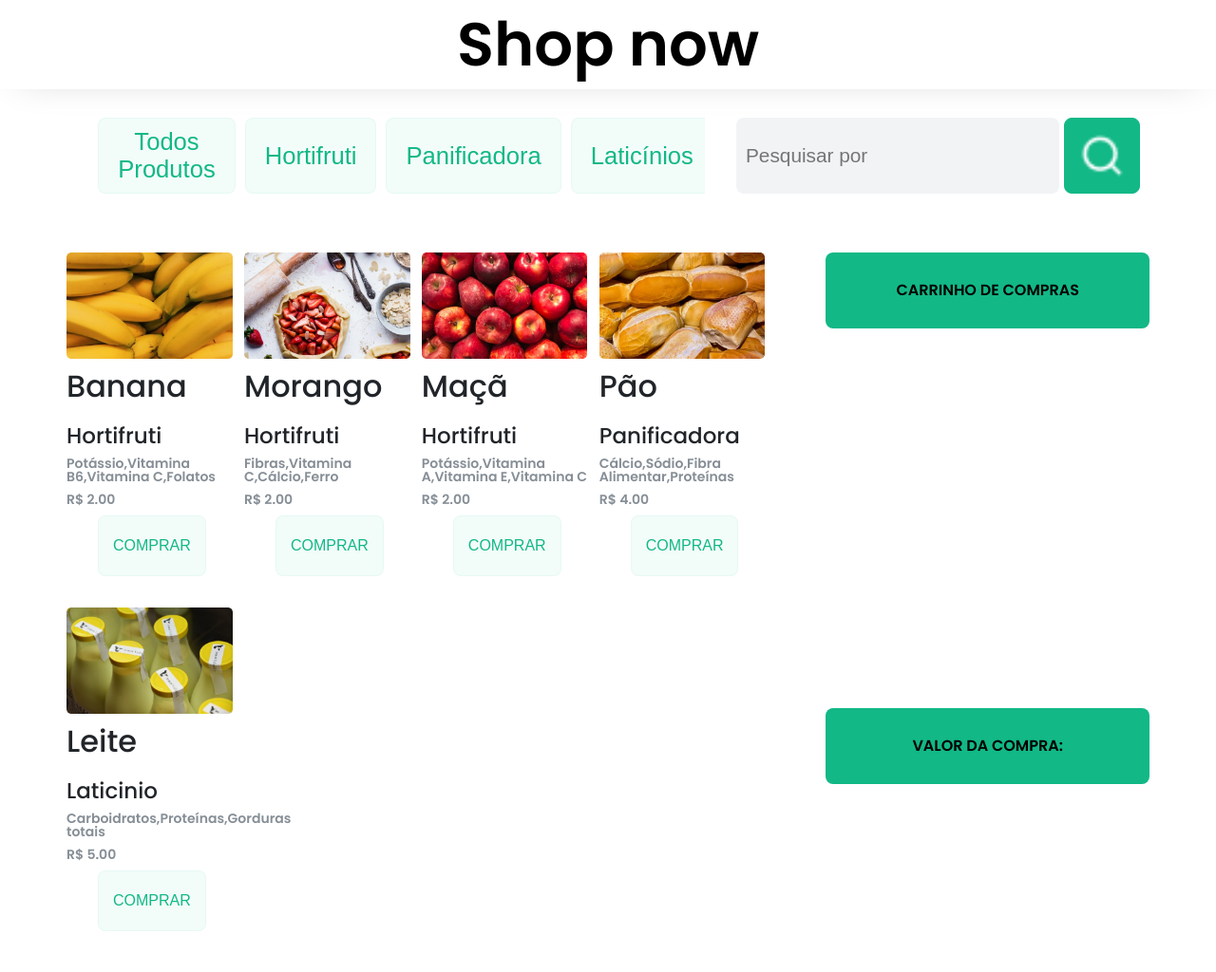
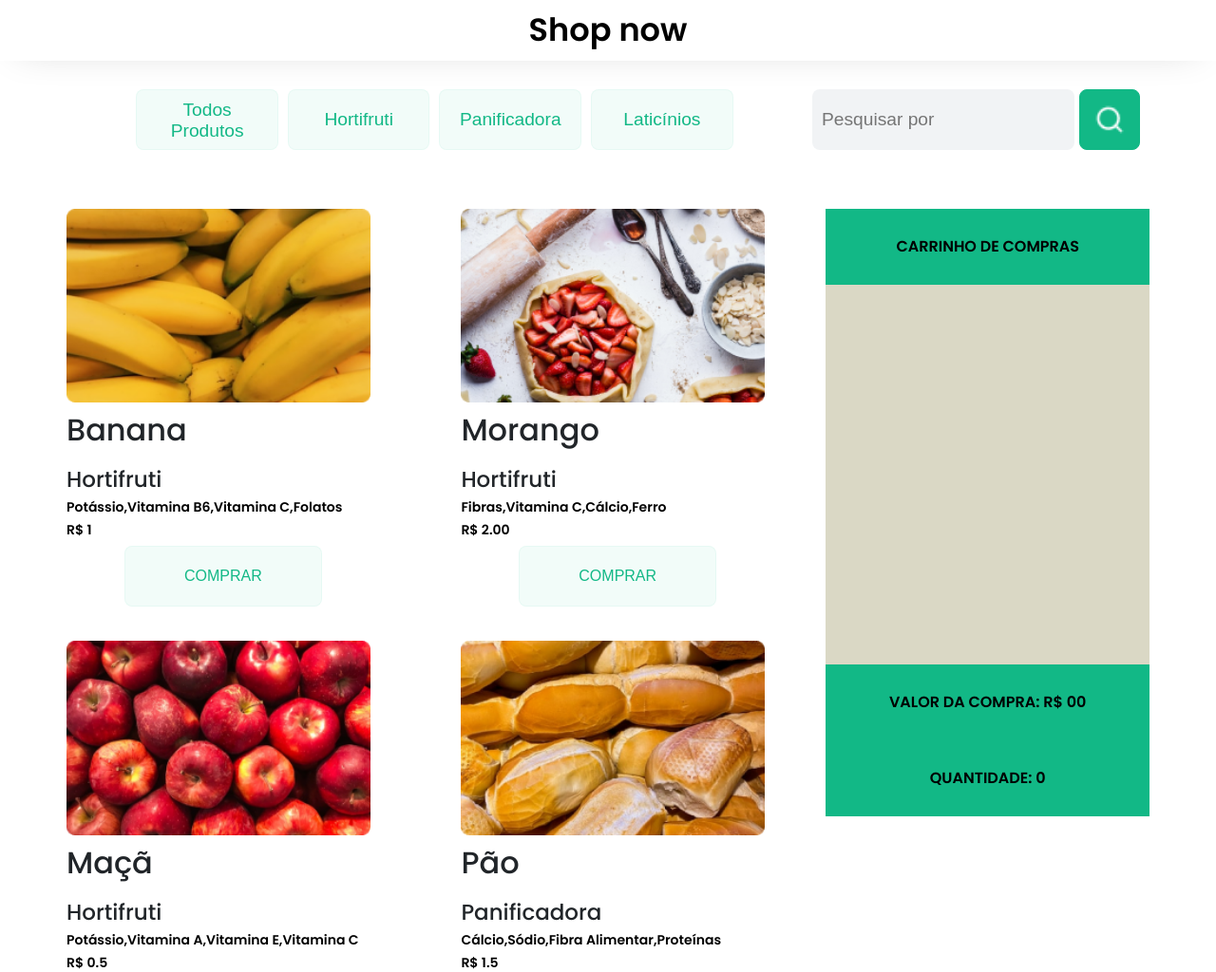
Before and after one commit to davi894/entrega-lista-produtos-m2-sprint-1b-davi894, a plain HTML site: page index.html in a window 1280 px wide. Shown: the top 1024 px of the page at 95% size. Drawn offline with Linux system fonts and the light colour scheme.

Commit message:
validação da promoção do produto

```diff
--- a/index.html
+++ b/index.html
@@ -67,7 +67,9 @@
         <ul class="carrinhoDeCompra__ul">
 
         </ul>
-        <div class="carrinhoDeCompra__valorCompra">VALOR DA COMPRA: <!-- R$ 10,00 --></div>
+        <div class="carrinhoDeCompra__valorCompra">VALOR DA COMPRA:  R$ 00 </div>
+        <div class="carrinhoDeCompra__quantidade">QUANTIDADE: 0</div>
+
       </aside>
     </section>
 
--- a/src/css/style.css
+++ b/src/css/style.css
@@ -12,7 +12,7 @@ header {
 }
 
 header h1 {
-    font-size: 4rem;
+    font-size: 2.1rem;
 }
 
 /* MAIN - PARTE PRINCIPAL */
@@ -34,10 +34,16 @@ main {
     display: flex;
 }
 
-#botoesContainer button {
-    width: 14rem;
-    height: 5rem;
-    font-size: 1.6rem;
+#botoesContainer button,
+.containerBuscaPorNome input,
+.containerBuscaPorNome button {
+    width: 16rem;
+    height: 4rem;
+    font-size: 1.2rem;
+}
+
+.containerBuscaPorNome button {
+    width: 4rem;
 }
 
 .estiloGeralBotoes {
@@ -67,17 +73,6 @@ main {
     display: flex;
     justify-content: space-between;
 }
-
-.containerBuscaPorNome input {
-    width: 20rem;
-    font-size: 1.3rem;
-    height: 5rem;
-}
-
-.containerBuscaPorNome button {
-    width: 5rem;
-}
-
 
 .containerBuscaPorNome button img {
     width: 3rem;
@@ -166,9 +161,9 @@ main {
 }
 
 .containerListaProdutos ul li {
+    width: 20rem;
     border-radius: 8px;
-    transition: ease-in-out 0.1s;
-    width: calc(95% / 4);
+    transition: all 0.1s ease-in-out 0s;
     margin-bottom: 30px;
 }
 
@@ -200,7 +195,6 @@ main {
 
 .containerListaProdutos ul li p {
     font-size: 14px;
-    color: #868e96;
     font-weight: 400;
     margin: 10px 0;
     font-weight: bold;
@@ -272,11 +266,12 @@ main {
 }
 
 .carrinhoDeCompra__titulo,
-.carrinhoDeCompra__valorCompra {
+.carrinhoDeCompra__valorCompra,
+.carrinhoDeCompra__quantidade {
     background-color: #12b886;
     display: flex;
     width: 100%;
-    border-radius: 0.5rem;
+    border-radius: 0rem 0rem 0rem 0rem;
     align-items: center;
     height: 5rem;
     justify-content: center;
@@ -291,6 +286,7 @@ main {
     width: 100%;
     height: 400px;
     overflow-y: auto;
+    background-color: #8d864c52;
 }
 
 .carrinhoDeCompra__li {
--- a/src/js/script.js
+++ b/src/js/script.js
@@ -1,8 +1,7 @@
 // seu código aqui
-
 let arrayBtnClicadoCarrinho = []
 
-function renderizarUl(arrayProdutos) {
+const renderizarUl = (arrayProdutos) => {
 
     let ul = document.querySelector("ul");
 
@@ -23,7 +22,14 @@ function renderizarUl(arrayProdutos) {
         pNutrientes.innerText = element.componentes;
 
         let pPreco = document.createElement("p");
-        pPreco.innerText = `R$ ${element.preco}`;
+        let promocaoConvertida = parseFloat(element.precoPromocao)
+
+         if (element.promocao == true) {
+            let promocao = element.preco - promocaoConvertida
+            pPreco.innerText = `R$ ${promocao}`;
+        } else {
+            pPreco.innerText = `R$ ${element.preco}`;
+        }
 
         let button = document.createElement("button");
         button.innerText = "COMPRAR";
@@ -32,6 +38,7 @@ function renderizarUl(arrayProdutos) {
 
         button.addEventListener("click", function (event) {
             produtos.forEach((element) => {
+                console.log(element)
                 if (event.target.id == element.id) {
                     arrayBtnClicadoCarrinho.push(element);
                     ulcarrinhoCompras(arrayBtnClicadoCarrinho);
@@ -76,13 +83,15 @@ document.getElementById("botoesContainer").addEventListener("click", (event) =>
     }
 })
 
-function ulcarrinhoCompras(redezinadoUlCarrinho) {
+const ulcarrinhoCompras = (redezinadoUlCarrinho) => {
 
     let ulCarrinho = document.querySelector(".carrinhoDeCompra__ul");
 
-    ulCarrinho.innerHTML = " ";
+    ulCarrinho.innerHTML = "";
 
     redezinadoUlCarrinho.forEach((element) => {
+
+        console.log()
 
         let li = document.createElement("li");
         li.classList.add("carrinhoDeCompra__li");
@@ -97,7 +106,15 @@ function ulcarrinhoCompras(redezinadoUlCarrinho) {
 
         let pProdutopreco = document.createElement("p");
         pProdutopreco.classList.add("carrinhoDeCompra__ValorProduto");
-        pProdutopreco.innerText = element.preco.replace(".", ",");
+
+        let promocao = parseFloat(element.preco - element.precoPromocao)
+
+        if (element.promocao == true) {
+            pProdutopreco.innerText = `R$ ${promocao}`.replace(".", ",");
+
+        } else {
+            pProdutopreco.innerText = `R$ ${element.preco}`.replace(".", ",");
+        }
 
         let button = document.createElement("button");
         button.classList.add("removerProdutos");
@@ -107,36 +124,51 @@ function ulcarrinhoCompras(redezinadoUlCarrinho) {
         button.addEventListener("click", (event) => {
             arrayBtnClicadoCarrinho.forEach((element, i) => {
                 if (event.target.id == element.id) {
+
                     arrayBtnClicadoCarrinho.splice(i, 1);
                     ulcarrinhoCompras(arrayBtnClicadoCarrinho);
+
                     filtroParaOSomatorioCarrinho(arrayBtnClicadoCarrinho);
                 }
             })
         })
+
         li.append(img, pNomeProduto, pProdutopreco, button);
         ulCarrinho.appendChild(li);
     })
 
+    quantidade(arrayBtnClicadoCarrinho.length);
+
     return ulCarrinho
 }
 
-function filtroParaOSomatorioCarrinho(somaFiltro) {
+const quantidade = (lengthUlCarrinhoCompras) => {
+
+    let quantidadeCarrinho = document.querySelector(".carrinhoDeCompra__quantidade")
+
+    return quantidadeCarrinho.innerText = `QUANTIDADE: ${lengthUlCarrinhoCompras} `
+}
+
+const filtroParaOSomatorioCarrinho = (somaFiltro) => {
 
     let spanValor = document.querySelector(".carrinhoDeCompra__valorCompra");
 
     let somatorioDoFiltro = 0;
 
-    for (let i = 0; i < somaFiltro.length; i++) {
+    somaFiltro.forEach((element) => {
+        if (element.promocao == true) {
+            let promocao = parseFloat(element.preco - element.precoPromocao)
+            somatorioDoFiltro += promocao
+        } else {
+            somatorioDoFiltro += parseFloat(element.preco)
+        }
+    })
 
-        let precoProduto = somaFiltro[i].preco;
-        let conversao = parseInt(precoProduto);
+    return spanValor.innerText = `VALOR DA COMPRA: R$ ${somatorioDoFiltro} `;
+}
+filtroParaOSomatorioCarrinho()
 
-        somatorioDoFiltro += conversao;
-    }
-    return spanValor.innerText = `VALOR DA COMPRA: R$ ${somatorioDoFiltro},00`;
-}
-
-function valorPesquisa() {
+const valorPesquisa = () => {
     let input = document.querySelector(".campoBuscaPorNome")
 
     input.addEventListener("keyup", (event) => {
@@ -167,10 +199,7 @@ valorPesquisa();
 let btnPesquisa = document.getElementById("btnPesquisar");
 let input = document.querySelector(".campoBuscaPorNome");
 
-btnPesquisa.addEventListener("click", barraDePesquisa);
-input.addEventListener("keyup", barraDePesquisa)
-
-function barraDePesquisa() {
+const barraDePesquisa = () => {
 
     let input = document.querySelector(".campoBuscaPorNome");
 
@@ -194,3 +223,7 @@ function barraDePesquisa() {
     }
     renderizarUl(arrayBtnPesquisa);
 }
+barraDePesquisa()
+
+input.addEventListener("keyup", barraDePesquisa);
+btnPesquisa.addEventListener("click", barraDePesquisa);
```
